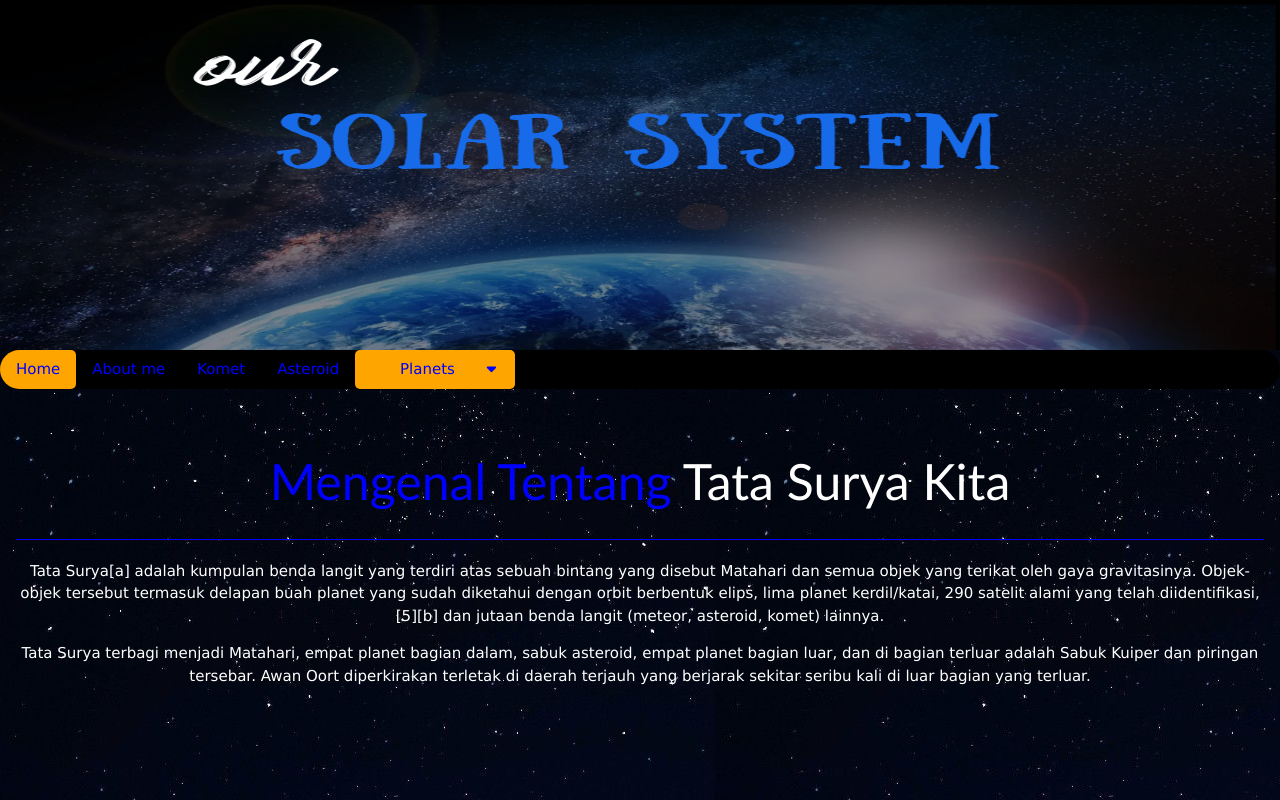
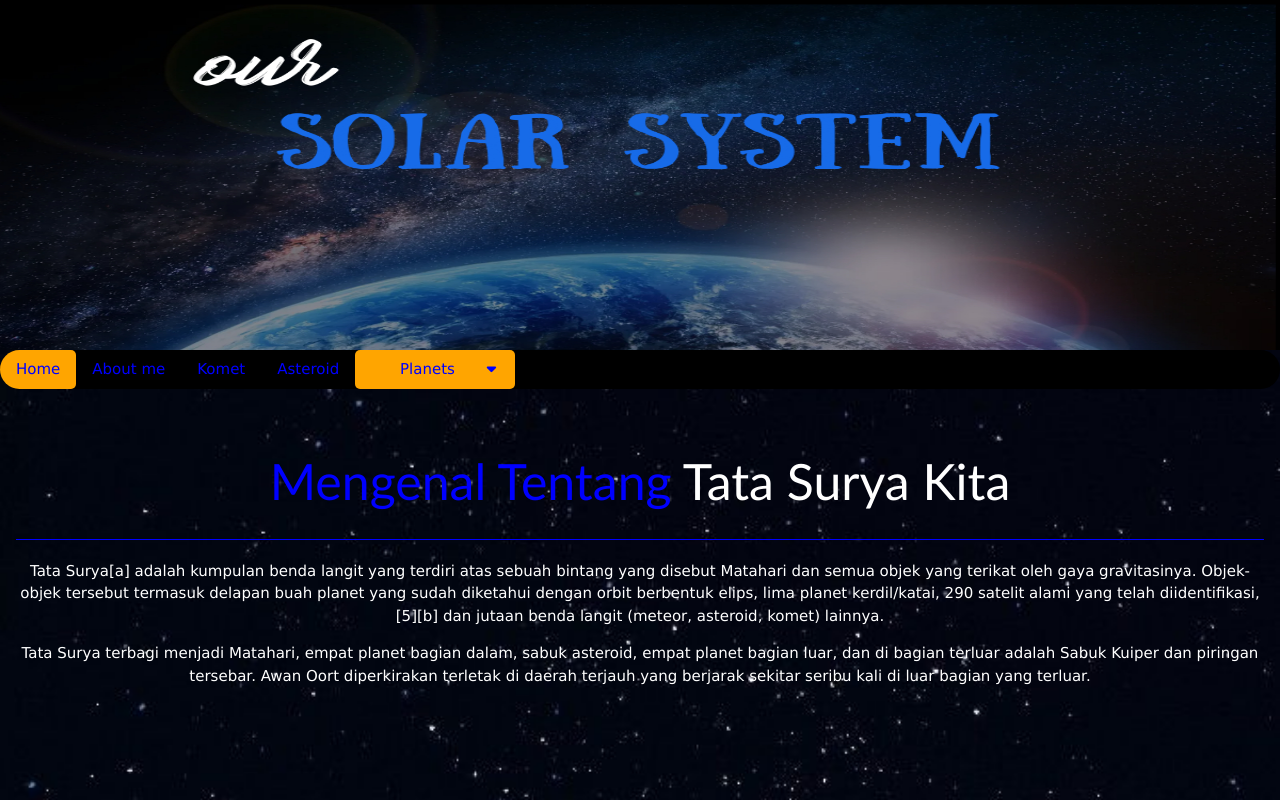
Before and after one commit to fadhlurr01/tugass, a plain HTML site: page index.html in a window 1280 px wide. Drawn offline with Linux system fonts and the light colour scheme.

Commit message:
Update index.html

```diff
--- a/index.html
+++ b/index.html
@@ -6,7 +6,7 @@
 <link rel="stylesheet" href="css\w3.css">
 <link rel="stylesheet" href="style.css">
 <link rel="stylesheet" href="https://cdnjs.cloudflare.com/ajax/libs/font-awesome/6.5.1/css/all.min.css" integrity="sha512-DTOQO9RWCH3ppGqcWaEA1BIZOC6xxalwEsw9c2QQeAIftl+Vegovlnee1c9QX4TctnWMn13TZye+giMm8e2LwA==" crossorigin="anonymous" referrerpolicy="no-referrer" />
-<body background="css\ra.jpg" style="width: 100%; height: 100%;">
+<body background="css\ra.jpg" style="background-size:cover; background-repeat:no-repeat;">
 <center>
     <img src="css\solar-system.jpg" style="width: 100%; height:350px;">
 <div class="w3-bar w3-black w3-round-xxlarge">
```
